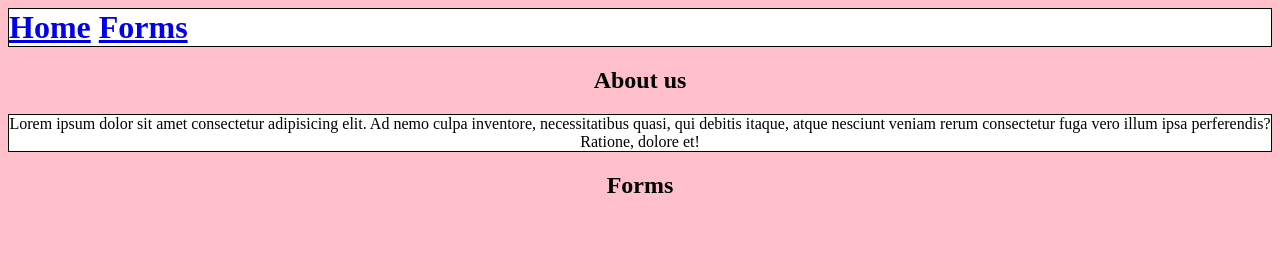
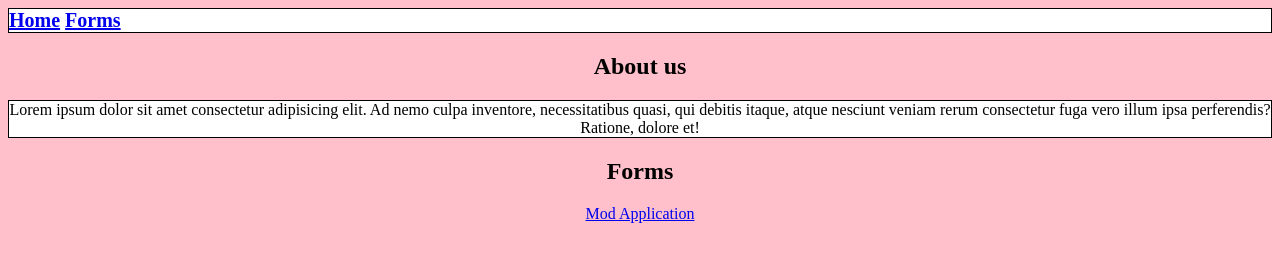
Before and after one commit to Dust-trust/Server-Page, a plain HTML site: page index.html in a window 1280 px wide. Drawn offline with Linux system fonts and the light colour scheme.

Commit message:
Added the mod form

```diff
--- a/index.html
+++ b/index.html
@@ -5,7 +5,7 @@
 <link href="style.css" rel="stylesheet">
 </head>
 <body class="main-bg">
-<div style="font-size: 32px;" class="white-bg border black-text">
+<div style="font-size: 20px;" class="white-bg border black-text">
 <strong>
 <a href="index.html">Home</a>
 <a href="#forms">Forms</a>
@@ -16,5 +16,8 @@
 </div>
 <p class=" white-bg border center">Lorem ipsum dolor sit amet consectetur adipisicing elit. Ad nemo culpa inventore, necessitatibus quasi, qui debitis itaque, atque nesciunt veniam rerum consectetur fuga vero illum ipsa perferendis? Ratione, dolore et!</p>
 <h2 class="center" id="forms">Forms</h2>
+<p class="center">
+<a href="modform.html">Mod Application</a>
+</p>
 </body>
 </html>
```
